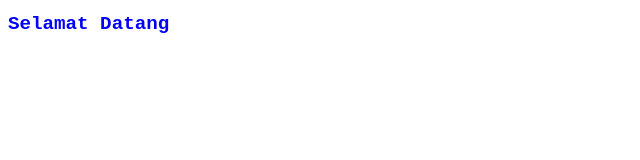
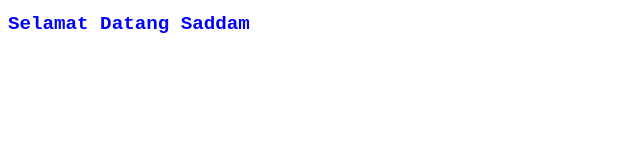
Before and after one commit to maulana-123-W/cv-biodata, a plain HTML site: page index.html in a window 1280 px wide. Shown: the whole page, without its empty margins (0-640 px from the left). Drawn offline with Linux system fonts and the light colour scheme.

Commit message:
posting ke index coba23

```diff
--- a/index.html
+++ b/index.html
@@ -13,6 +13,6 @@
     </style>
 </head>
 <body>
-    <h1>Selamat Datang</h1>
+    <h1>Selamat Datang Saddam</h1>
 </body>
 </html>
```
